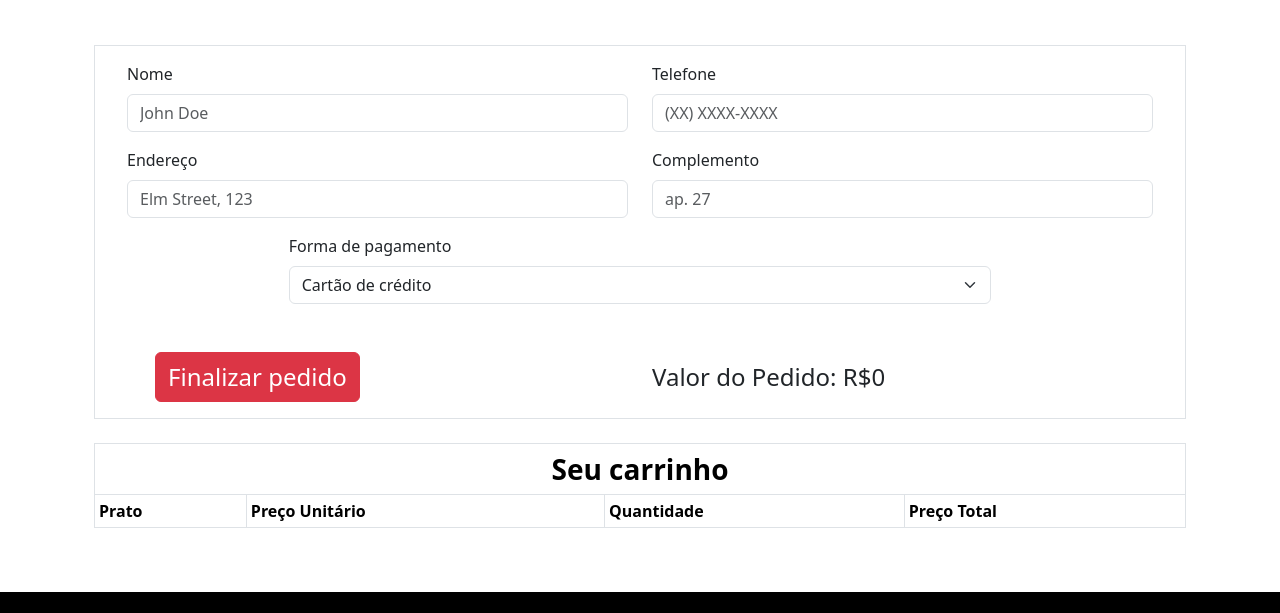
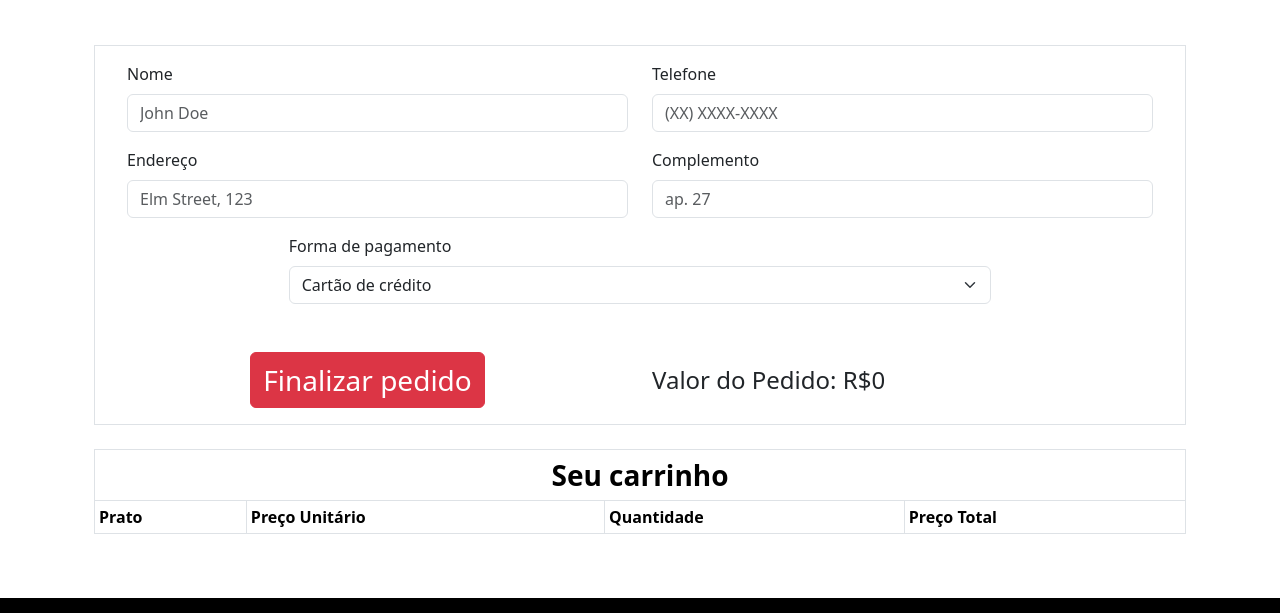
Before and after one commit to Lubrisa/makoto, a plain HTML site: page src/order/index.html in a window 1280 px wide. Shown: the part 186-799 px from the top of the page. Drawn offline with nearby package versions, Linux system fonts and the light colour scheme; a web font is replaced by a local one.

```diff
--- a/src/order/index.html
+++ b/src/order/index.html
@@ -211,14 +211,16 @@
             <!-- submit row -->
             <div class="row d-flex align-items-center mt-5">
               <!-- submit button -->
-              <div class="col-6 mb-3">
-                <button type="submit" class="btn btn-danger fs-4 ms-5">
+              <div class="col-6 d-flex justify-content-center mb-3">
+                <button type="submit" id="finish-order-btn" class="btn btn-danger fs-3">
                   Finalizar pedido
                 </button>
               </div>
 
               <div class="col-6 d-flex align-items-center">
-                <p class="fs-4">Valor do Pedido: R$<span id="total-cost-counter">00,00</span></p>
+                <p class="fs-4">
+                  Valor do Pedido: R$<span id="total-cost-counter">00,00</span>
+                </p>
               </div>
             </div>
           </form>
```
